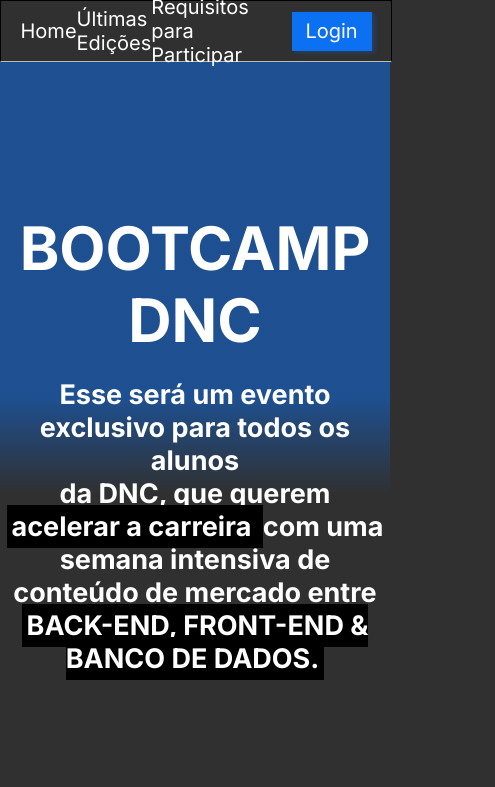
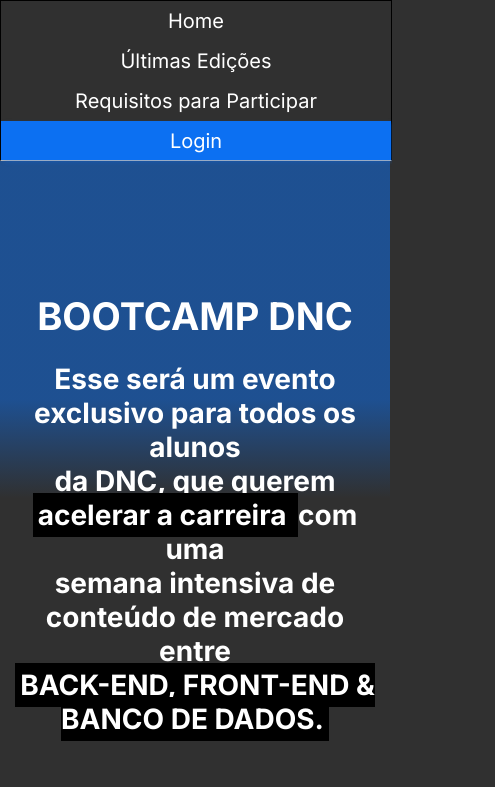
Before and after one commit to AxBorgess/projetoteste, a plain HTML site: page index.html in a window 390 px wide. Shown: the top 787 px of the page, 495 px wide, since content can reach past the window. Drawn offline with Linux system fonts and the light colour scheme.

Commit message:
Ajustes para telas menores

```diff
--- a/style.css
+++ b/style.css
@@ -255,3 +255,54 @@ body{
         footer .linha2 a:hover{
             color: var(--cinza-hover);
         }
+
+@media only screen and (max-width: 600px){
+
+    /* Menu*/
+
+    #principal{
+
+        flex-direction: column;
+        height: auto;
+    }
+
+    #menu{
+        flex-direction: column;
+        width: 100%;
+        margin: 0px;
+
+    }
+
+    #menu a{
+        height: 40px;
+        display: flex;
+        align-items: center;
+    }
+
+    #principal button{
+        width: 100%;
+        margin: 0px;
+    }
+
+    /* Section */
+
+    section h1{
+        font-size: 38px;
+    }
+
+    section h2{
+        font-size: 28px;
+        padding-left: 15px;
+        padding-right: 15px;
+    }
+
+    form{
+        width: 95%;
+        font-size: 20px;
+    }
+
+    .checkbox-itens label{
+        font-size: 15px;
+    }
+    }
+}
```
